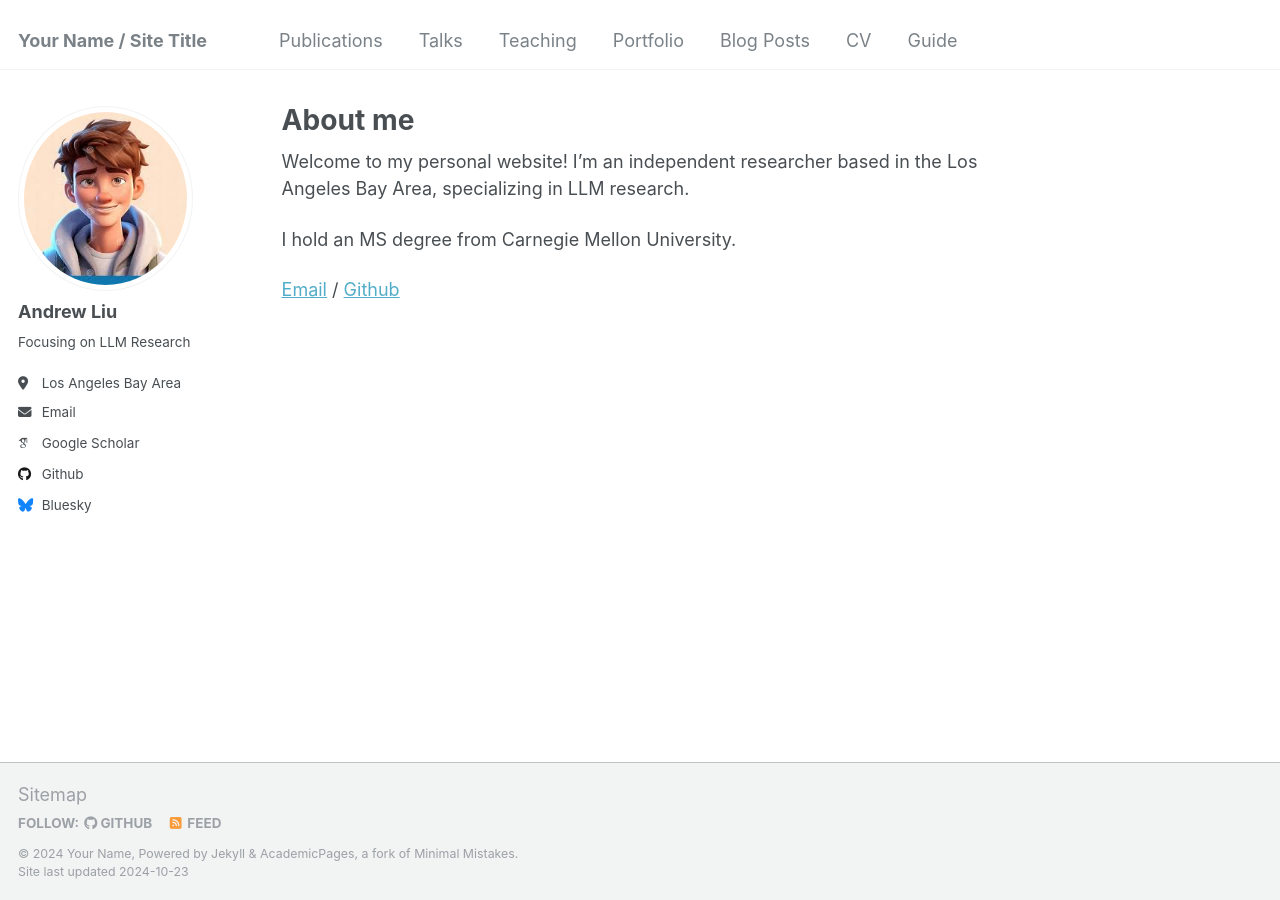
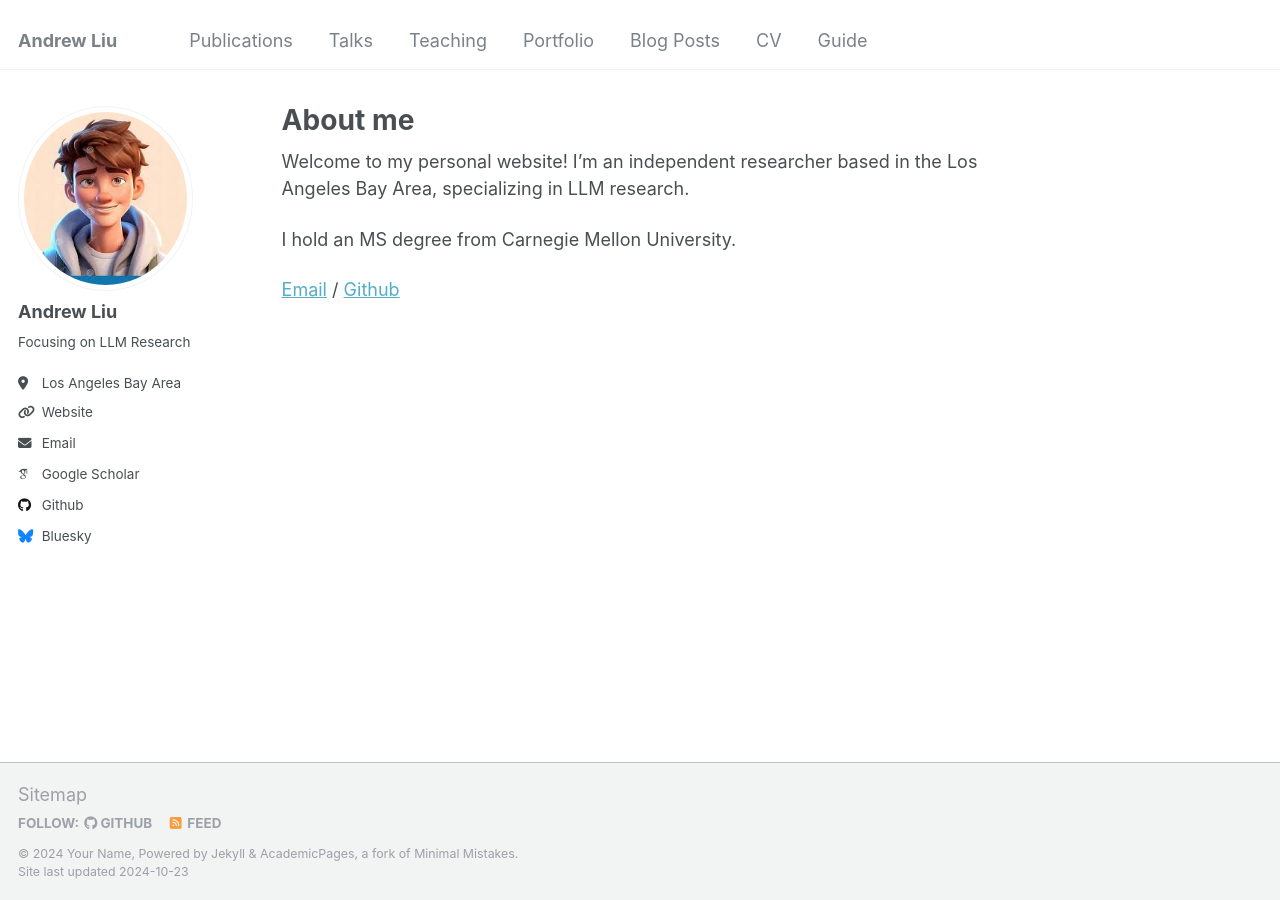
Before and after one commit to Aergneh/Aergneh.github.io, a Jekyll site: the page built from _pages/about.md, in a window 1280 px wide. Built offline with Jekyll 4.4.1, drawn with Linux system fonts in a browser that asks for light colours; some web fonts are replaced.

Commit message:
Update _config.yml

```diff
--- a/_config.yml
+++ b/_config.yml
@@ -8,7 +8,7 @@
 
 # Basic Site Settings
 locale                   : "en-US"
-title                    : "Your Name / Site Title"
+title                    : "Andrew Liu"
 title_separator          : "-"
 name                     : &name "Your Name"
 description              : &description "personal description"
@@ -27,7 +27,7 @@ author:
   bio              : "Focusing on LLM Research"
   location         : "Los Angeles Bay Area"
   # employer         : "Red Brick University"
-  uri              : # URL
+  uri              : "https://aergneh.github.io/"
   email            : "aergneh541@gmail.com"
 
   # Academic websites
```
